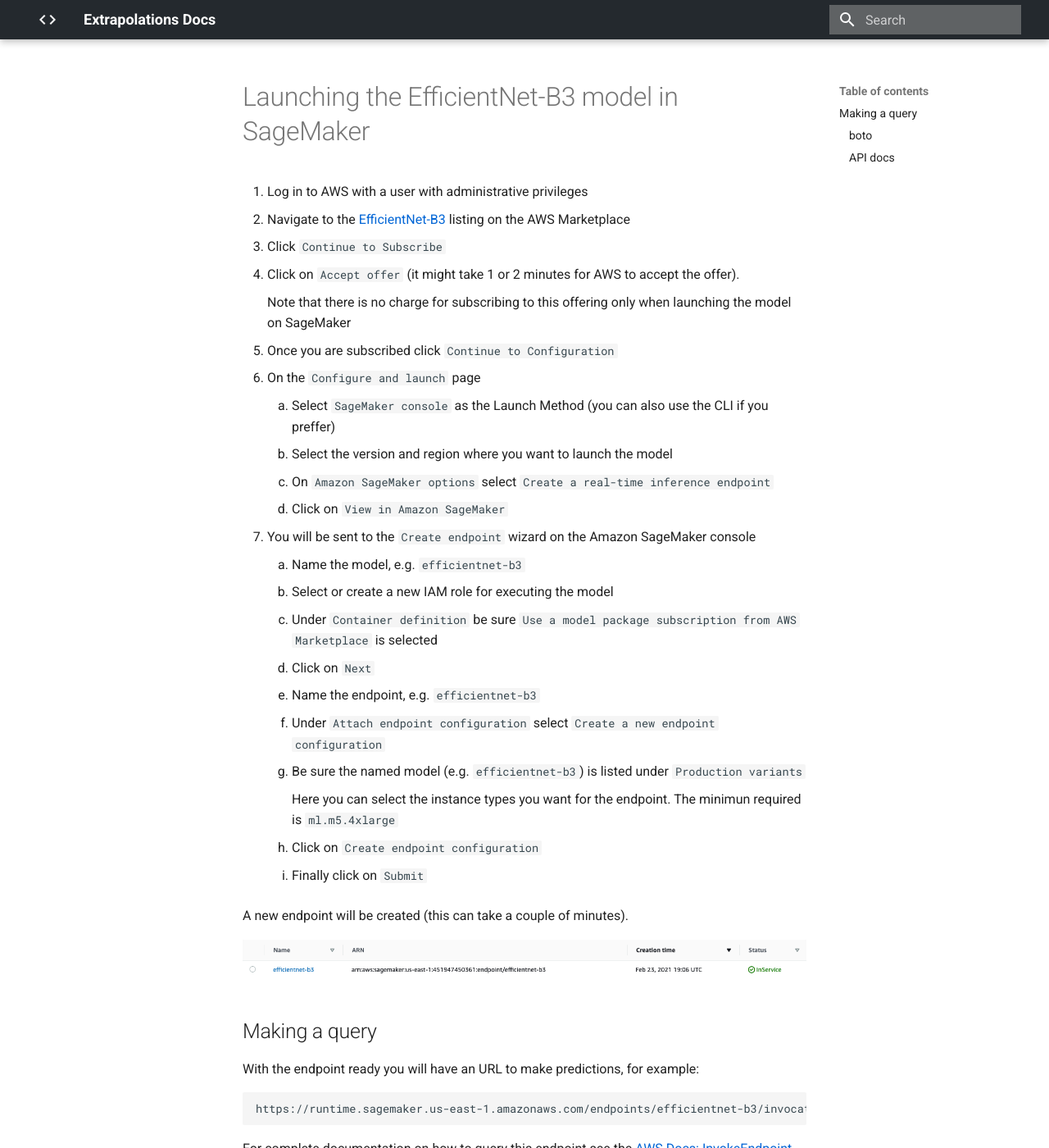
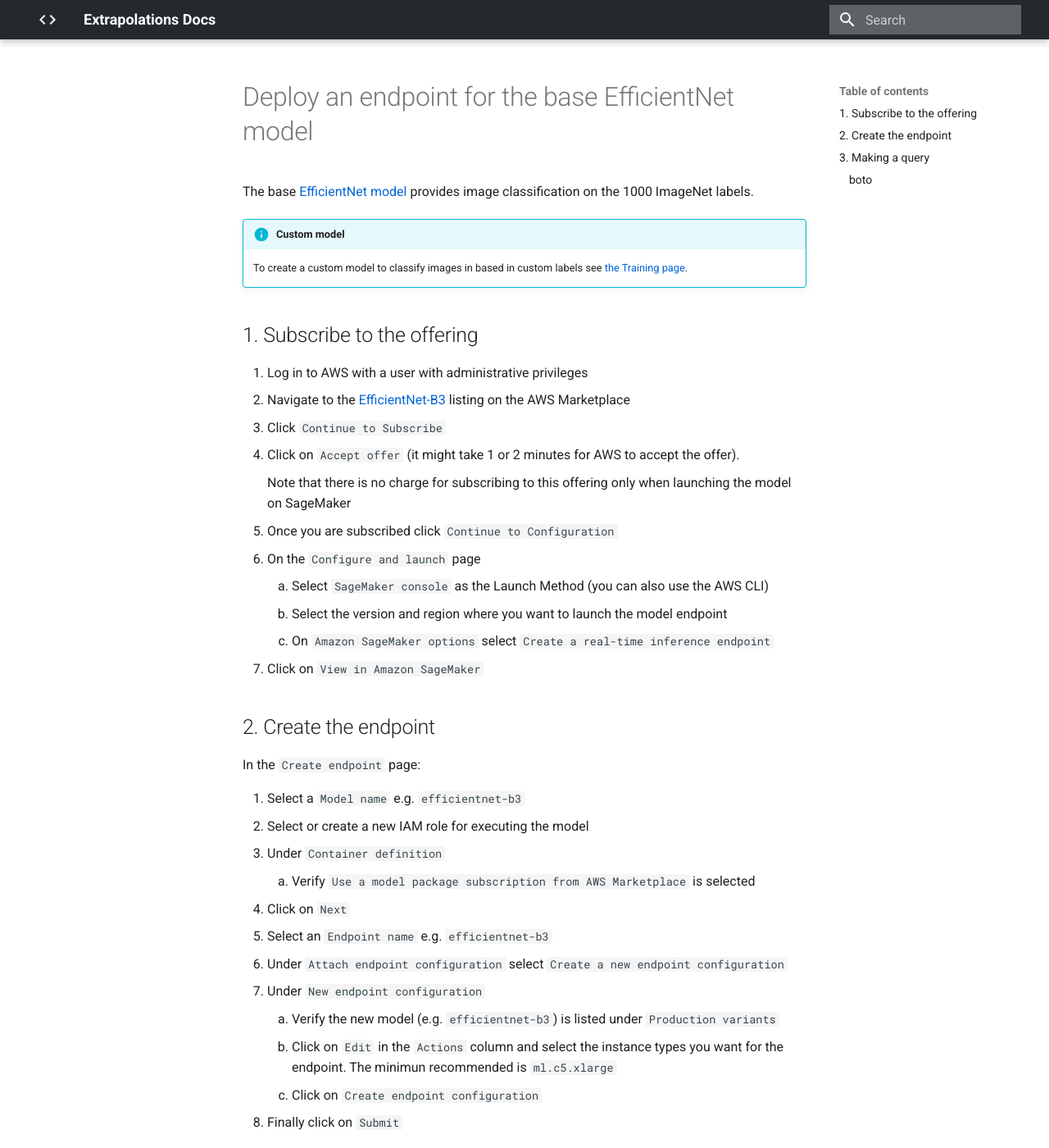
Before and after one commit to inmatura/aws.inmatura.com, an MkDocs documentation site: the page built from docs/models/efficientnet-b3/base-endpoint.md, in a window 1280 px wide and 1400 px high. Shown: the whole window at 82% size. Built offline with MkDocs 1.6.1 and Material for MkDocs 9.7.7, drawn with Linux system fonts in a browser that asks for light colours; some of the changed text lies outside the part shown.

Commit message:
EfficientNet training

````diff
--- a/docs/models/efficientnet-b3/launch.md
+++ b/docs/models/efficientnet-b3/base-endpoint.md
@@ -1,8 +1,16 @@
-# Launching the EfficientNet-B3 model in SageMaker
+# Deploy an endpoint for the base EfficientNet model
+
+The base [EfficientNet model](https://aws.amazon.com/marketplace/pp/prodview-b4jqie4ebeo4y)
+provides image classification on the 1000 ImageNet labels.
+
+!!! info "Custom model"
+    To create a custom model to classify images in based in custom labels see [the Training page](/models/efficientnet-b3/train).
+
+## 1. Subscribe to the offering
 
 1. Log in to AWS with a user with administrative privileges
 1. Navigate to the
-[EfficientNet-B3](https://aws.amazon.com/marketplace/pp/Daniel-Rodriguez-GPT-2-XL-Text-generation/prodview-cdujckyfypprg)
+[EfficientNet-B3](https://aws.amazon.com/marketplace/pp/prodview-b4jqie4ebeo4y)
 listing on the AWS Marketplace
 1. Click `Continue to Subscribe`
 1. Click on `Accept offer` (it might take 1 or 2 minutes for AWS to accept the offer).
@@ -11,29 +19,33 @@
 
 1. Once you are subscribed click `Continue to Configuration`
 1. On the `Configure and launch` page
-    1. Select `SageMaker console` as the Launch Method (you can also use the CLI if you preffer)
-    1. Select the version and region where you want to launch the model
+    1. Select `SageMaker console` as the Launch Method (you can also use the AWS CLI)
+    1. Select the version and region where you want to launch the model endpoint
     1. On `Amazon SageMaker options` select `Create a real-time inference endpoint`
-    1. Click on `View in Amazon SageMaker`
-1. You will be sent to the `Create endpoint` wizard on the Amazon SageMaker console
-    1. Name the model, e.g. `efficientnet-b3`
-    1. Select or create a new IAM role for executing the model
-    1. Under `Container definition` be sure `Use a model package subscription from AWS Marketplace` is selected
-    1. Click on `Next`
-    1. Name the endpoint, e.g. `efficientnet-b3`
-    1. Under `Attach endpoint configuration` select `Create a new endpoint configuration`
-    1. Be sure the named model (e.g. `efficientnet-b3`) is listed under `Production variants`
+1. Click on `View in Amazon SageMaker`
 
-        Here you can select the instance types you want for the endpoint. The minimun required is `ml.m5.4xlarge`
+## 2. Create the endpoint
 
+In the `Create endpoint` page:
+
+1. Select a `Model name` e.g. `efficientnet-b3`
+1. Select or create a new IAM role for executing the model
+1. Under `Container definition`
+    1. Verify `Use a model package subscription from AWS Marketplace` is selected
+1. Click on `Next`
+1. Select an `Endpoint name` e.g. `efficientnet-b3`
+1. Under `Attach endpoint configuration` select `Create a new endpoint configuration`
+1. Under `New endpoint configuration`
+    1. Verify the new model (e.g. `efficientnet-b3`) is listed under `Production variants`
+    1. Click on `Edit` in the `Actions` column and select the instance types you want for the endpoint. The minimun recommended is `ml.c5.xlarge`
     1. Click on `Create endpoint configuration`
-    1. Finally click on `Submit`
+1. Finally click on `Submit`
 
 A new endpoint will be created (this can take a couple of minutes).
 
 ![SageMaker efficientnet-b3 endpoint](/assets/img/models/efficientnet-b3/sagemaker-endpoint.png)
 
-## Making a query
+## 3. Making a query
 
 With the endpoint ready you will have an URL to make predictions, for example:
 ```
@@ -80,9 +92,8 @@
 ["sorrel","cowboy hat, ten-gallon hat","hartebeest","worm fence, snake fence, snake-rail fence, Virginia fence","horse cart, horse-cart"]
 ```
 
-Note that [`sorrel` is a type of horse](https://en.wikipedia.org/wiki/Sorrel_(horse)).
+!!! note "Sorrel"
+    Note that [`sorrel` is a type of horse](https://en.wikipedia.org/wiki/Sorrel_(horse)).
 
-### API docs
-
-For a complete documentation of the API with it's different modes and parameters
-see [API](/models/efficientnet-b3/api).
+For the complete documentation of the API including it's different modes, parameters
+and more ways to query the Invocations endpoint see the [API page](/models/efficientnet-b3/api).
--- a/mkdocs.yml
+++ b/mkdocs.yml
@@ -22,7 +22,9 @@
     - Terminating: models/gpt-2/terminate.md
   - EfficientNet-B3:
     - Overview: models/efficientnet-b3/index.md
-    - Launch in SageMaker: models/efficientnet-b3/launch.md
+    - Train an Algorithm in SageMaker: models/efficientnet-b3/train.md
+    - Launch Endpoint - Custom model: models/efficientnet-b3/train-endpoint.md
+    - Launch Endpoint - Base model: models/efficientnet-b3/base-endpoint.md
     - API: models/efficientnet-b3/api.md
     - Examples: models/efficientnet-b3/examples.md
     - Terminating: models/efficientnet-b3/terminate.md
@@ -46,6 +48,7 @@
   - meta
   - admonition
   - codehilite
+  - attr_list
   - pymdownx.tabbed
   - pymdownx.superfences
   - toc:
````
Also changed, not shown: docs/index.md (+2 -1 lines), docs/models/efficientnet-b3/examples.md (+4 -1 lines), docs/models/efficientnet-b3/index.md (+12 -3 lines), docs/models/efficientnet-b3/train-endpoint.md (added, +138 -0 lines), docs/models/efficientnet-b3/train.md (added, +152 -0 lines), docs/assets/img/models/efficientnet-b3/ant1.jpg (added), docs/assets/img/models/efficientnet-b3/bee1.jpg (added), docs/assets/img/models/efficientnet-b3/create-endpoint.png (added), docs/assets/img/models/efficientnet-b3/create-model-package.png (added), docs/assets/img/models/efficientnet-b3/metrics.png (added).
